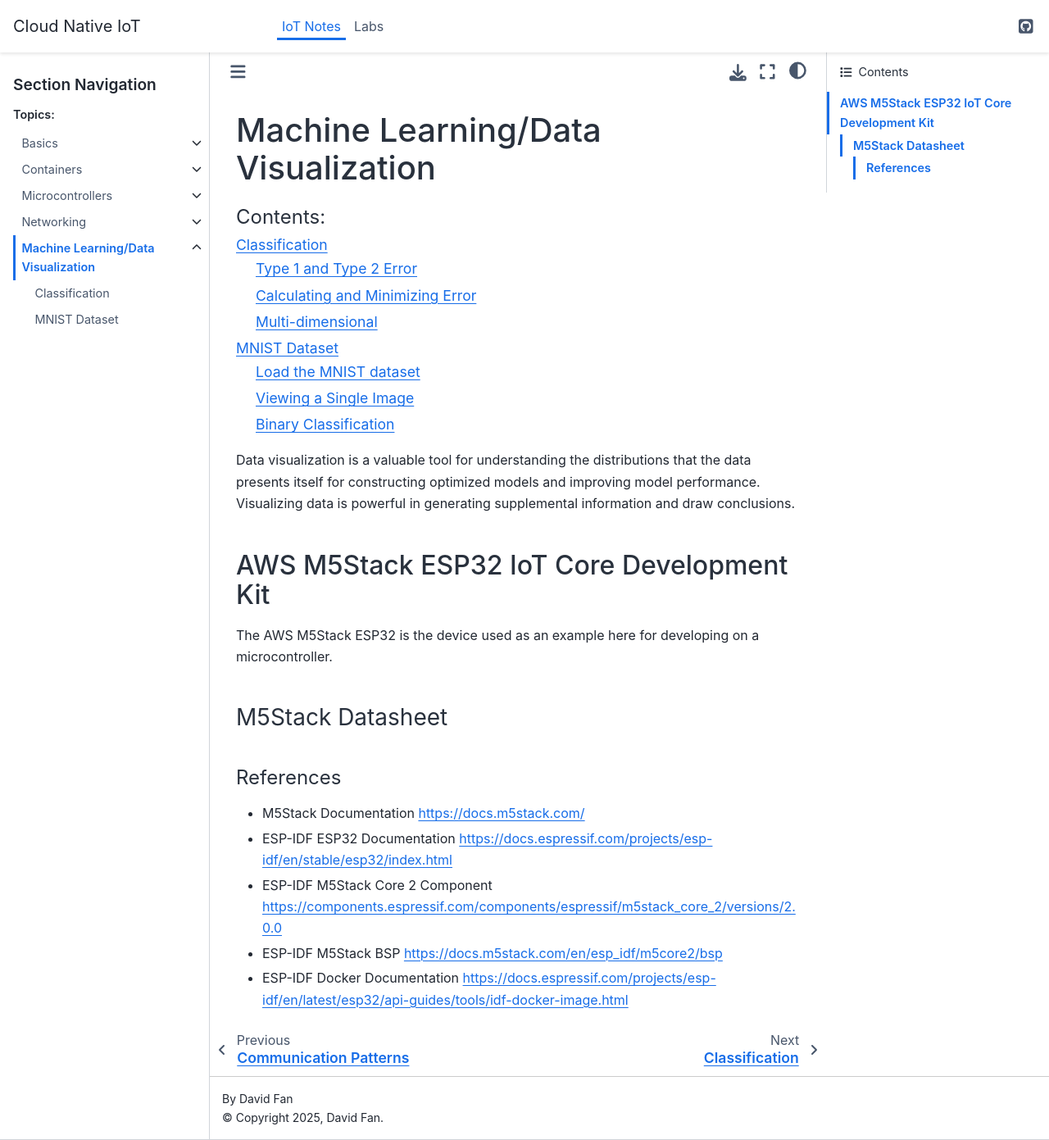
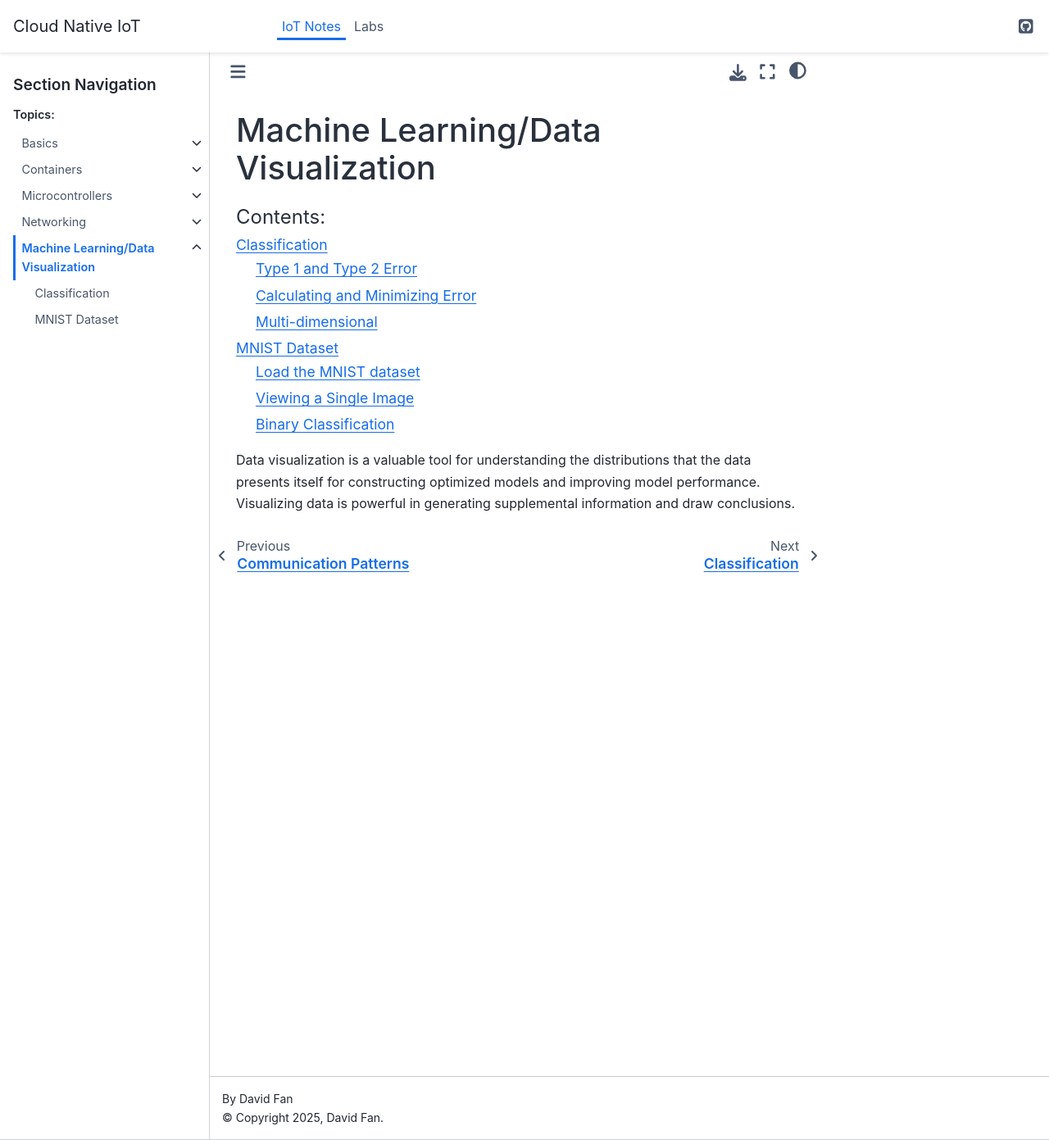
Before and after one commit to Kanaderu/Cloud-Native-IoT, a Sphinx documentation site: the page built from docs/notes/machine-learning/index.rst, in a window 1280 px wide and 1391 px high. Shown: the whole window at 82% size. Built offline with Sphinx 7.4.7 and the Sphinx Book theme 1.1.4, drawn with Linux system fonts in a browser that asks for light colours.

Commit message:
chore: cleanup

```diff
--- a/docs/notes/machine-learning/index.rst
+++ b/docs/notes/machine-learning/index.rst
@@ -10,22 +10,3 @@
    mnist
 
 Data visualization is a valuable tool for understanding the distributions that the data presents itself for constructing optimized models and improving model performance. Visualizing data is powerful in generating supplemental information and draw conclusions.
-
-------------------------------------------
-AWS M5Stack ESP32 IoT Core Development Kit
-------------------------------------------
-
-The AWS M5Stack ESP32 is the device used as an example here for developing on a microcontroller.
-
-M5Stack Datasheet
------------------
-
-
-References
-^^^^^^^^^^
-
-- M5Stack Documentation https://docs.m5stack.com/
-- ESP-IDF ESP32 Documentation https://docs.espressif.com/projects/esp-idf/en/stable/esp32/index.html
-- ESP-IDF M5Stack Core 2 Component https://components.espressif.com/components/espressif/m5stack_core_2/versions/2.0.0
-- ESP-IDF M5Stack BSP https://docs.m5stack.com/en/esp_idf/m5core2/bsp
-- ESP-IDF Docker Documentation https://docs.espressif.com/projects/esp-idf/en/latest/esp32/api-guides/tools/idf-docker-image.html
```
